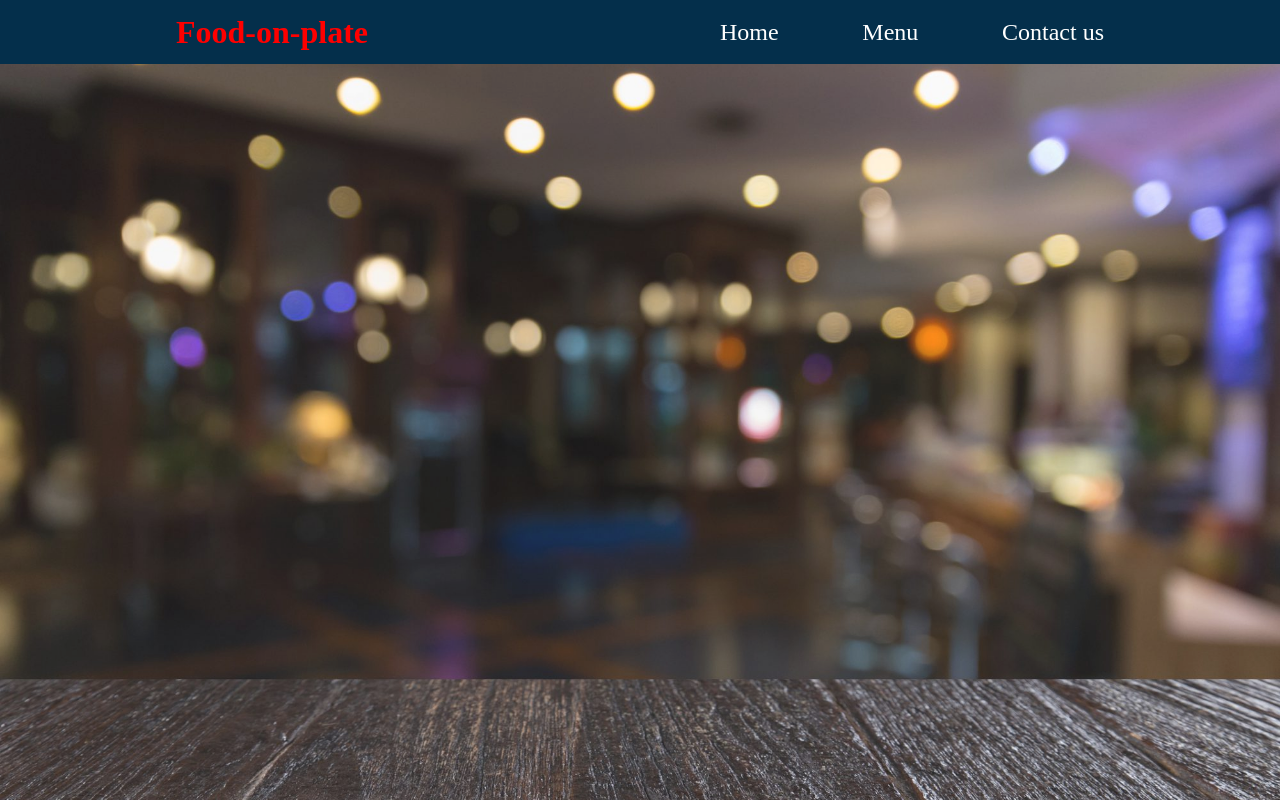
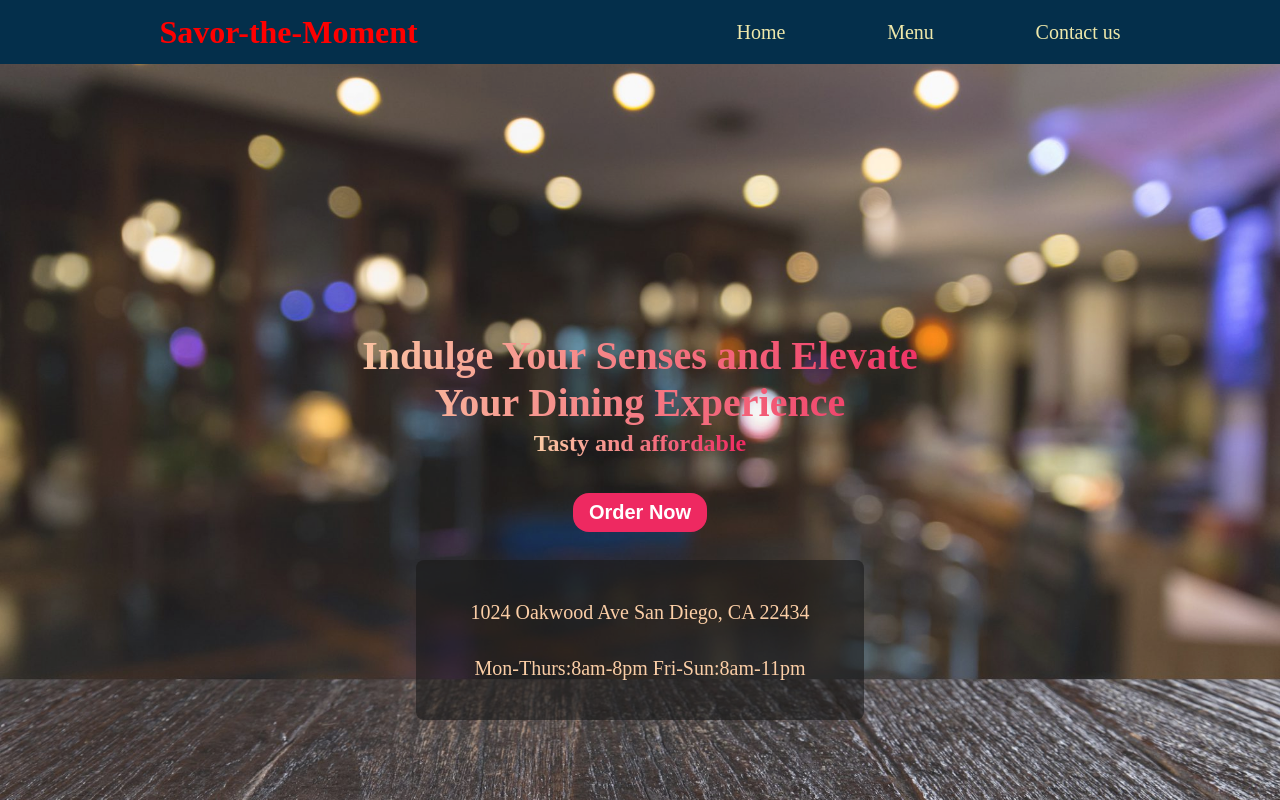
Before and after one commit to Siva-Sai22/Restaurant-page, a website built with webpack: page src/index.html in a window 1280 px wide. Built offline with nearby package versions, Linux system fonts and the light colour scheme.

Commit message:
Complete home page

```diff
--- /dev/null
+++ b/src/home.js
@@ -0,0 +1,38 @@
+function createHome() {
+    const contentDiv = document.querySelector('#content');
+
+    const homeDiv = document.createElement('div');
+    homeDiv.classList.add('homediv');
+
+    const mainPara = document.createElement('p');
+    mainPara.classList.add('mainpara');
+    mainPara.textContent = "Indulge Your Senses and Elevate Your Dining Experience";
+
+    const belowText = document.createElement('p');
+    belowText.classList.add('belowtext');
+    belowText.textContent = 'Tasty and affordable';
+
+    const orderButton = document.createElement('button');
+    orderButton.textContent = "Order Now";
+
+    const addDiv = document.createElement('div');
+    addDiv.classList.add('addDiv');
+
+    const addPara = document.createElement('p');
+    addPara.textContent = `1024 Oakwood Ave San Diego, CA 22434`;
+
+    const timePara = document.createElement('p');
+    timePara.textContent = "Mon-Thurs:8am-8pm Fri-Sun:8am-11pm";
+
+    addDiv.appendChild(addPara);
+    addDiv.appendChild(timePara);
+
+    homeDiv.appendChild(mainPara);
+    homeDiv.appendChild(belowText);
+    homeDiv.appendChild(orderButton);
+    homeDiv.appendChild(addDiv);
+
+    contentDiv.appendChild(homeDiv);
+}
+
+export default createHome;
--- a/src/index.html
+++ b/src/index.html
@@ -1,13 +1,15 @@
 <!DOCTYPE html>
 <html lang="en">
+
 <head>
     <meta charset="UTF-8">
     <meta name="viewport" content="width=device-width, initial-scale=1.0">
     <title>Restaurant Page</title>
 </head>
+
 <body>
     <div id="header">
-        <p>Food-on-plate</p>
+        <p>Savor-the-Moment</p>
         <ul>
             <a>Home</a>
             <a>Menu</a>
@@ -16,4 +18,5 @@
     </div>
     <div id="content"></div>
 </body>
+
 </html>
--- a/src/index.js
+++ b/src/index.js
@@ -1 +1,13 @@
 import './style.css';
+import createHome from './home';
+
+createHome();
+
+function handleClick(e){
+    console.log(e.target.textContent);
+}
+
+const links = document.querySelectorAll('a');
+links.forEach((link)=>{
+    link.addEventListener('click',(handleClick));
+})
--- a/src/style.css
+++ b/src/style.css
@@ -22,14 +22,14 @@ body {
 }
 
 #header p {
-    font-size: 2rem;
+    font-size: 32px;
     color: red;
     font-weight: bold;
 }
 
 #header ul {
-    color: white;
-    font-size: 1.5rem;
+    color: palegoldenrod;
+    font-size: 20px;
     width: 30%;
     list-style: none;
     display: flex;
@@ -38,7 +38,7 @@ body {
 }
 
 a:hover {
-    cursor:pointer;
+    cursor: pointer;
 }
 
 #content {
@@ -48,3 +48,58 @@ a:hover {
     background-position: center;
     opacity: 90%;
 }
+
+.homediv {
+    height: 100%;
+    color: white;
+    display: flex;
+    flex-direction: column;
+    justify-content: center;
+    align-items: center;
+    gap: 4px;
+}
+
+.mainpara {
+    background: linear-gradient(to left, #ed1250 0%, #fbc99d 100%);
+    background-clip: text;
+    -webkit-text-fill-color: transparent;
+    width: 50%;
+    text-align: center;
+    font-size: 40px;
+    font-weight: bold;
+}
+
+.belowtext {
+    background: linear-gradient(to left, #ed1250 0%, #fbc99d 100%);
+    background-clip: text;
+    -webkit-text-fill-color: transparent;
+    font-size: 24px;
+    font-weight: bold;
+}
+
+.homediv button {
+    background-color: #ed1250;
+    color: white;
+    font-weight: bold;
+    margin-top: 32px;
+    font-size: 20px;
+    padding: 8px 16px;
+    border-radius: 16px;
+}
+
+.addDiv {
+    color: #fbc99d;
+    font-size: 20px;
+    background-color: rgba(0,0,0,0.6);
+    position: absolute;
+    top: 70%;
+    width: 30vw;
+    height: 12vh;
+    padding: 32px;
+    border-radius: 8px;
+    display: flex;
+    flex-wrap: wrap;
+    align-items: center;
+    justify-content: center;
+    gap: 16px;
+}
```
